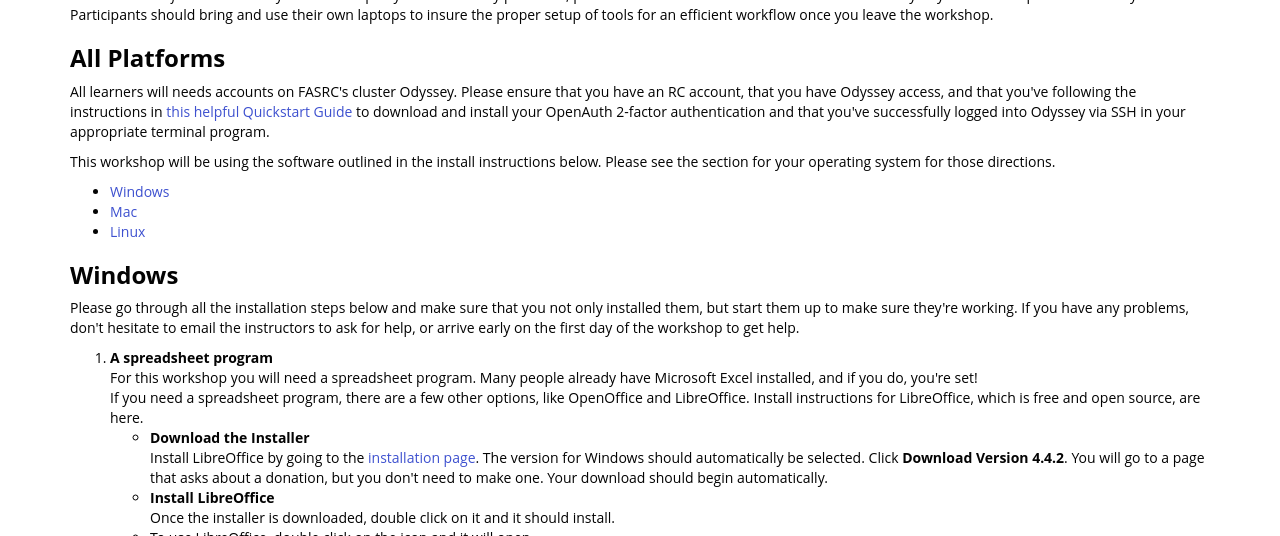
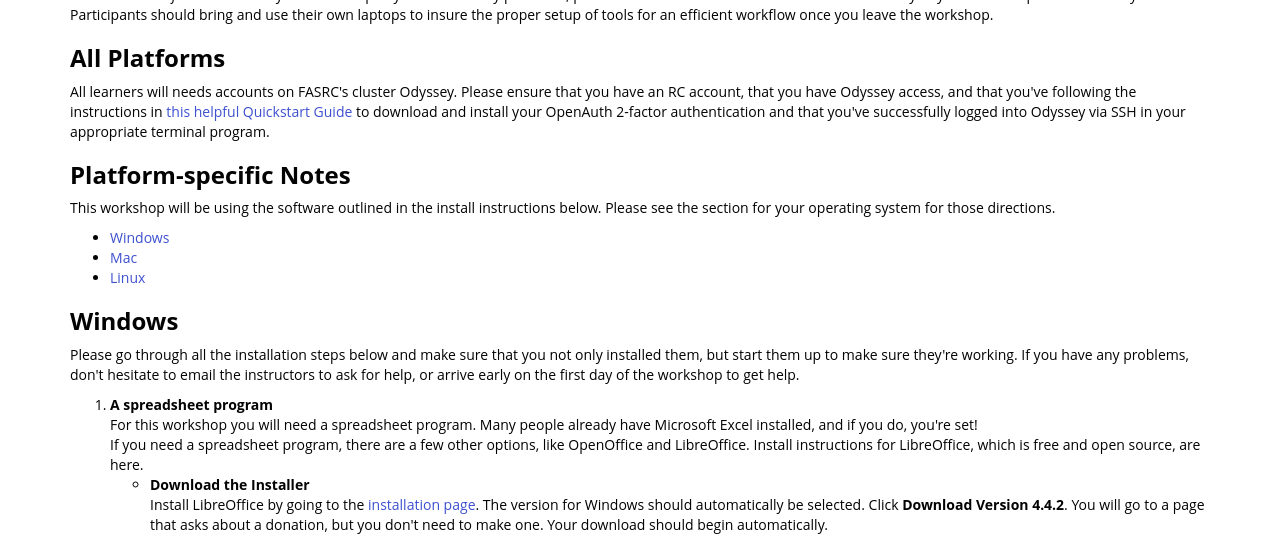
Before and after one commit to devbioinfoguy/2015-07-30-ASPB, a Jekyll site: the page built from install.html, in a window 1280 px wide and 900 px high, cut to the strip 364-900 px from the top of the window. Built offline with Jekyll 4.4.1, drawn with Linux system fonts in a browser that asks for light colours; nearby versions of some CDN libraries; library files that are not in the unit come from our copies.

Commit message:
added platform-specific title for proper UX

```diff
--- a/install.html
+++ b/install.html
@@ -52,6 +52,7 @@ All learners will needs accounts on FASRC's cluster Odyssey. Please ensure that
  appropriate terminal program.
 </p>
 
+<h3 id="platform_specfic">Platform-specific Notes</h3>
 
 <p>This workshop will be using the software outlined in the install instructions below.
 Please see the section for your operating system for those directions.
```
